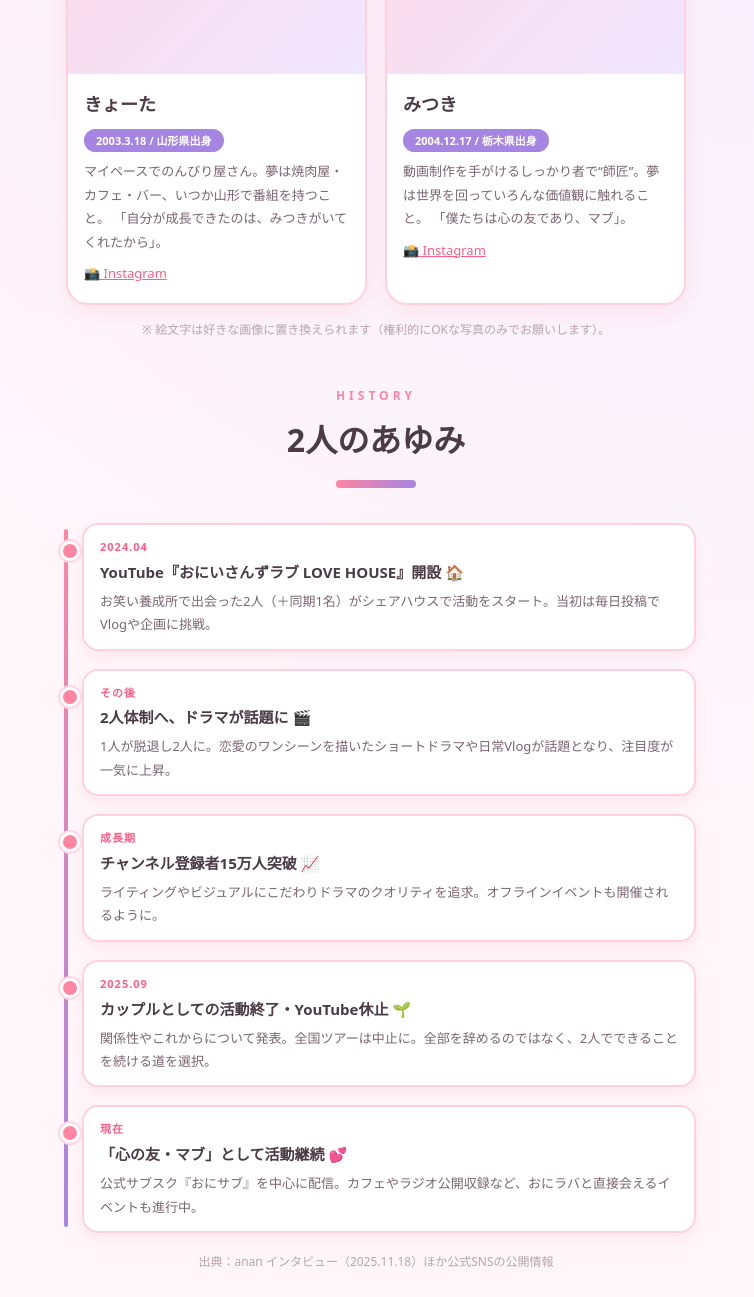
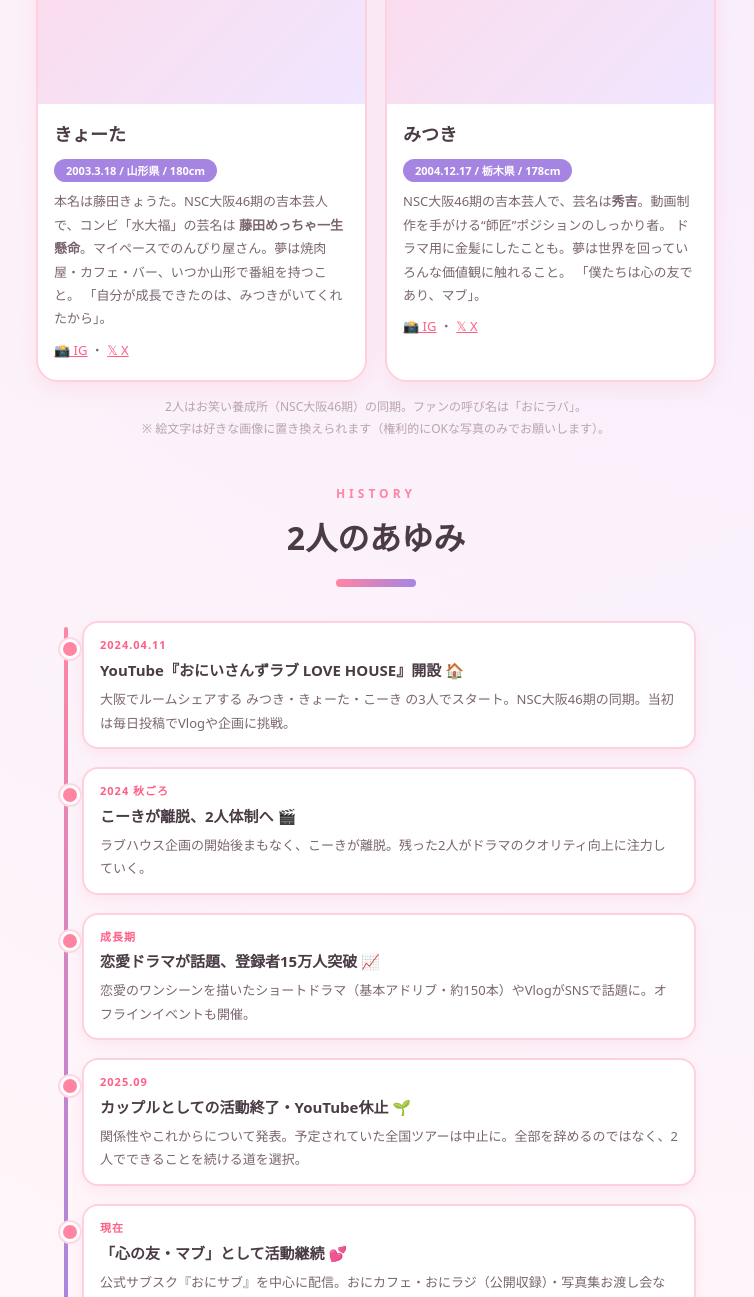
Before and after one commit to kajiyaan/oniisanzu-love-fansite, a plain HTML site: page index.html in a window 1280 px wide. Shown: the part 1380-2677 px from the top of the page, without its empty margins (264-1018 px from the left). Drawn offline with Linux system fonts and the light colour scheme.

Commit message:
情報を大幅拡充：メンバー詳細・沿革・イベント＆グッズ・公式リンク追加
- メンバーに身長・所属(NSC大阪46期/吉本)・芸名(藤田めっちゃ一生懸命/秀吉)・X追加
- 沿革に3人結成(みつき/きょーた/こーき)・こーき離脱・開設日(2024.4.11)を反映
- イベント＆グッズ欄を新設（写真集if・おにカフェ・おにラジ・お渡し会）
- リンクに公式X・おにサブ(月990円)・オンラインストアoniloveを追加

Co-Authored-By: Claude Opus 4.8 <noreply@anthropic.com>
Claude-Session: https://claude.ai/code/session_01McmwLN7gJepL6U49tmDdZV

```diff
--- a/index.html
+++ b/index.html
@@ -135,6 +135,7 @@ footer .h{color:var(--pink);font-size:18px}
     <a href="#about">について</a>
     <a href="#members">メンバー</a>
     <a href="#news">あゆみ</a>
+    <a href="#events">イベント</a>
     <a href="#links">リンク</a>
     <a href="#board">おにラバの声</a>
   </nav>
@@ -175,19 +176,26 @@ footer .h{color:var(--pink);font-size:18px}
   <!-- ========== MEMBERS ========== -->
   <section id="members">
     <div class="sec-h"><h2><span class="en">MEMBERS</span>メンバー紹介</h2><div class="u"></div></div>
-    <div class="grid" style="max-width:620px;margin:0 auto;grid-template-columns:repeat(auto-fill,minmax(240px,1fr))">
+    <div class="grid" style="max-width:680px;margin:0 auto;grid-template-columns:repeat(auto-fill,minmax(280px,1fr))">
       <article class="card"><div class="ph">🧑</div><div class="body">
-        <h3>きょーた</h3><span class="role">2003.3.18 / 山形県出身</span>
-        <p>マイペースでのんびり屋さん。夢は焼肉屋・カフェ・バー、いつか山形で番組を持つこと。
+        <h3>きょーた</h3><span class="role">2003.3.18 / 山形県 / 180cm</span>
+        <p>本名は藤田きょうた。NSC大阪46期の吉本芸人で、コンビ「水大福」の芸名は
+        <b>藤田めっちゃ一生懸命</b>。マイペースでのんびり屋さん。夢は焼肉屋・カフェ・バー、いつか山形で番組を持つこと。
         「自分が成長できたのは、みつきがいてくれたから」。</p>
-        <p style="margin-top:8px"><a href="https://www.instagram.com/metcha_kyota/" target="_blank" rel="noopener">📸 Instagram</a></p></div></article>
+        <p style="margin-top:8px">
+          <a href="https://www.instagram.com/metcha_kyota/" target="_blank" rel="noopener">📸 IG</a> ・
+          <a href="https://x.com/Olove_kyota" target="_blank" rel="noopener">𝕏 X</a></p></div></article>
       <article class="card"><div class="ph">🧑‍🦱</div><div class="body">
-        <h3>みつき</h3><span class="role">2004.12.17 / 栃木県出身</span>
-        <p>動画制作を手がけるしっかり者で“師匠”。夢は世界を回っていろんな価値観に触れること。
+        <h3>みつき</h3><span class="role">2004.12.17 / 栃木県 / 178cm</span>
+        <p>NSC大阪46期の吉本芸人で、芸名は<b>秀吉</b>。動画制作を手がける“師匠”ポジションのしっかり者。
+        ドラマ用に金髪にしたことも。夢は世界を回っていろんな価値観に触れること。
         「僕たちは心の友であり、マブ」。</p>
-        <p style="margin-top:8px"><a href="https://www.instagram.com/kugemitsukihide/" target="_blank" rel="noopener">📸 Instagram</a></p></div></article>
+        <p style="margin-top:8px">
+          <a href="https://www.instagram.com/kugemitsukihide/" target="_blank" rel="noopener">📸 IG</a> ・
+          <a href="https://x.com/mittuki_osaka" target="_blank" rel="noopener">𝕏 X</a></p></div></article>
     </div>
     <p style="text-align:center;color:#b9a3ad;font-size:12px;margin-top:14px">
+      2人はお笑い養成所（NSC大阪46期）の同期。ファンの呼び名は「おにラバ」。<br>
       ※ 絵文字は好きな画像に置き換えられます（権利的にOKな写真のみでお願いします）。
     </p>
   </section>
@@ -196,19 +204,41 @@ footer .h{color:var(--pink);font-size:18px}
   <section id="news">
     <div class="sec-h"><h2><span class="en">HISTORY</span>2人のあゆみ</h2><div class="u"></div></div>
     <div class="tl">
-      <div class="it"><div class="d">2024.04</div><h4>YouTube『おにいさんずラブ LOVE HOUSE』開設 🏠</h4>
-        <p>お笑い養成所で出会った2人（＋同期1名）がシェアハウスで活動をスタート。当初は毎日投稿でVlogや企画に挑戦。</p></div>
-      <div class="it"><div class="d">その後</div><h4>2人体制へ、ドラマが話題に 🎬</h4>
-        <p>1人が脱退し2人に。恋愛のワンシーンを描いたショートドラマや日常Vlogが話題となり、注目度が一気に上昇。</p></div>
-      <div class="it"><div class="d">成長期</div><h4>チャンネル登録者15万人突破 📈</h4>
-        <p>ライティングやビジュアルにこだわりドラマのクオリティを追求。オフラインイベントも開催されるように。</p></div>
+      <div class="it"><div class="d">2024.04.11</div><h4>YouTube『おにいさんずラブ LOVE HOUSE』開設 🏠</h4>
+        <p>大阪でルームシェアする みつき・きょーた・こーき の3人でスタート。NSC大阪46期の同期。当初は毎日投稿でVlogや企画に挑戦。</p></div>
+      <div class="it"><div class="d">2024 秋ごろ</div><h4>こーきが離脱、2人体制へ 🎬</h4>
+        <p>ラブハウス企画の開始後まもなく、こーきが離脱。残った2人がドラマのクオリティ向上に注力していく。</p></div>
+      <div class="it"><div class="d">成長期</div><h4>恋愛ドラマが話題、登録者15万人突破 📈</h4>
+        <p>恋愛のワンシーンを描いたショートドラマ（基本アドリブ・約150本）やVlogがSNSで話題に。オフラインイベントも開催。</p></div>
       <div class="it"><div class="d">2025.09</div><h4>カップルとしての活動終了・YouTube休止 🌱</h4>
-        <p>関係性やこれからについて発表。全国ツアーは中止に。全部を辞めるのではなく、2人でできることを続ける道を選択。</p></div>
+        <p>関係性やこれからについて発表。予定されていた全国ツアーは中止に。全部を辞めるのではなく、2人でできることを続ける道を選択。</p></div>
       <div class="it"><div class="d">現在</div><h4>「心の友・マブ」として活動継続 💕</h4>
-        <p>公式サブスク『おにサブ』を中心に配信。カフェやラジオ公開収録など、おにラバと直接会えるイベントも進行中。</p></div>
+        <p>公式サブスク『おにサブ』を中心に配信。おにカフェ・おにラジ（公開収録）・写真集お渡し会など、おにラバと会えるイベントも続々。</p></div>
     </div>
     <p style="text-align:center;color:#b9a3ad;font-size:12px;margin-top:12px">
-      出典：anan インタビュー（2025.11.18）ほか公式SNSの公開情報
+      出典：anan インタビュー（2025.11.18）ほか公式SNS・公開情報
+    </p>
+  </section>
+
+  <!-- ========== EVENTS ========== -->
+  <section id="events">
+    <div class="sec-h"><h2><span class="en">EVENTS &amp; GOODS</span>イベント＆グッズ 🎫</h2><div class="u"></div></div>
+    <div class="grid" style="grid-template-columns:repeat(auto-fill,minmax(240px,1fr))">
+      <article class="card"><div class="ph" style="font-size:40px">📕</div><div class="body">
+        <h3>ファースト写真集「if」</h3><span class="role">A4 / 144P / フルカラー</span>
+        <p>2人の直筆メッセージ付き（みつき・きょーた どちらか選択可）。公式オンラインストア onilove で販売。</p></div></article>
+      <article class="card"><div class="ph" style="font-size:40px">☕</div><div class="body">
+        <h3>おにカフェ</h3><span class="role">関西中心 / 定期開催</span>
+        <p>おにラバと直接会えるカフェイベント。チケットは専用サロン「おにチケ」から。</p></div></article>
+      <article class="card"><div class="ph" style="font-size:40px">🎙️</div><div class="body">
+        <h3>おにラジ（公開収録）</h3><span class="role">関東ほか</span>
+        <p>ラジオ企画「おにラジ」の公開収録イベント。ゆるいトークを間近で。</p></div></article>
+      <article class="card"><div class="ph" style="font-size:40px">🤝</div><div class="body">
+        <h3>お渡し会・ミート＆グリート</h3><span class="role">随時</span>
+        <p>写真集お渡し会など、2人と交流できる機会。最新日程は公式SNS・おにチケで。</p></div></article>
+    </div>
+    <p style="text-align:center;color:#b9a3ad;font-size:12px;margin-top:12px">
+      ※ 日程・会場は変更されることがあります。参加前に必ず公式の最新情報をご確認ください。
     </p>
   </section>
 
@@ -224,6 +254,12 @@ footer .h{color:var(--pink);font-size:18px}
         <div class="ph">📸</div><div class="body"><h3>Instagram</h3><p>@oniisanslove_official（公式）</p></div></a>
       <a class="card" href="https://www.tiktok.com/@oniisanslovetiktok" target="_blank" rel="noopener" style="text-decoration:none;color:inherit">
         <div class="ph">🎵</div><div class="body"><h3>TikTok</h3><p>@oniisanslovetiktok</p></div></a>
+      <a class="card" href="https://x.com/onilove_office" target="_blank" rel="noopener" style="text-decoration:none;color:inherit">
+        <div class="ph">𝕏</div><div class="body"><h3>X（公式）</h3><p>@onilove_office</p></div></a>
+      <a class="card" href="https://lounge.dmm.com/detail/9396/" target="_blank" rel="noopener" style="text-decoration:none;color:inherit">
+        <div class="ph">🔒</div><div class="body"><h3>おにサブ（公式サブスク）</h3><p>月990円・限定動画やラジオ（DMMオンラインサロン）</p></div></a>
+      <a class="card" href="https://onilove.official.ec/" target="_blank" rel="noopener" style="text-decoration:none;color:inherit">
+        <div class="ph">🛍️</div><div class="body"><h3>オンラインストア</h3><p>onilove（写真集・グッズ）</p></div></a>
       <a class="card" href="https://lit.link/en/oniisanslove" target="_blank" rel="noopener" style="text-decoration:none;color:inherit">
         <div class="ph">🔗</div><div class="body"><h3>リンクまとめ</h3><p>lit.link/oniisanslove</p></div></a>
     </div>
@@ -234,7 +270,7 @@ footer .h{color:var(--pink);font-size:18px}
 
   <!-- ========== FAN BOARD ========== -->
   <section id="board">
-    <div class="sec-h"><h2><span class="en">FAN MESSAGES</span>ファンの声 💌</h2><div class="u"></div></div>
+    <div class="sec-h"><h2><span class="en">FAN MESSAGES</span>おにラバの声 💌</h2><div class="u"></div></div>
     <div class="board">
       <div class="form">
         <div class="row">
```
